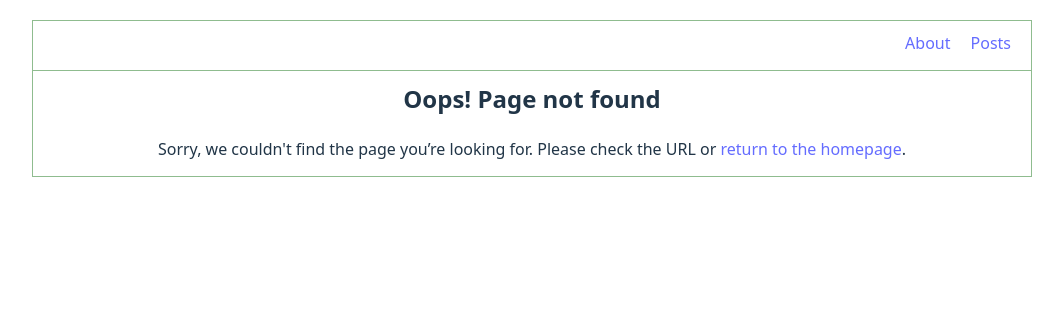
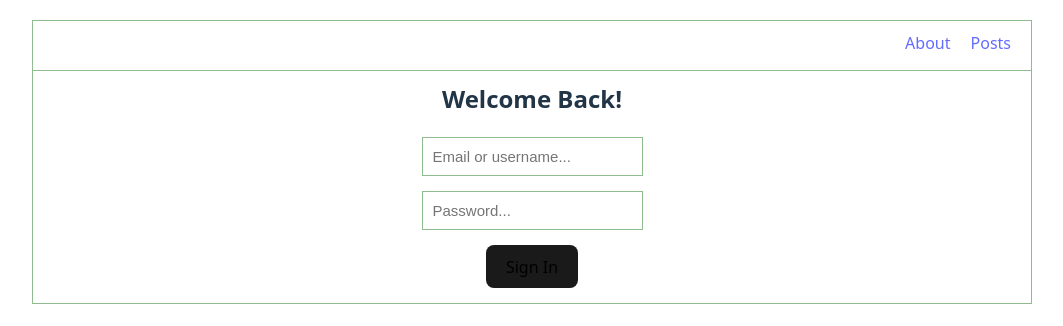
Before and after one commit to Gary217/react-posts-manager, a React (Vite) app: page /login in a window 1280 px wide. Before the commit this address led to /error. Shown: the top 326 px of the page, without its empty margins (108-1171 px from the left). Built offline with nearby package versions, Linux system fonts and the light colour scheme.

Commit message:
feat(router): add login page and auth-based routing

```diff
--- a/src/components/AppRouter.jsx
+++ b/src/components/AppRouter.jsx
@@ -1,13 +1,25 @@
 import { Navigate, Route, Routes } from 'react-router-dom';
-import { routes } from '../router/routes';
+import { privateRoutes, publicRoutes } from '../router/routes';
 
 export const AppRouter = () => {
+  const isAuth = false;
   return (
     <Routes>
-      {routes.map((r) => (
-        <Route path={r.path} element={<r.component />} key={r.path} />
-      ))}
-      <Route path="*" element={<Navigate to="/error" />} />
+      {isAuth ? (
+        <>
+          {privateRoutes.map((r) => (
+            <Route path={r.path} element={<r.component />} key={r.path} />
+          ))}
+          <Route path="*" element={<Navigate to="/error" replace />} />
+        </>
+      ) : (
+        <>
+          {publicRoutes.map((r) => (
+            <Route path={r.path} element={<r.component />} key={r.path} />
+          ))}
+          <Route path="*" element={<Navigate to="/login" replace />} />
+        </>
+      )}
     </Routes>
   );
 };
--- a/src/components/Navbar.jsx
+++ b/src/components/Navbar.jsx
@@ -1,12 +1,12 @@
 import { Link } from 'react-router-dom';
 import cl from './Navbar.module.css';
-import { routes } from '../router/routes';
+import { privateRoutes } from '../router/routes';
 
 export const Navbar = () => {
   return (
     <section className={cl.Navbar}>
       <nav className={cl.Navbar__content}>
-        {routes
+        {privateRoutes
           .filter((r) => r.nav)
           .map((r) => {
             return (
--- a/src/components/PostFilter.jsx
+++ b/src/components/PostFilter.jsx
@@ -14,7 +14,9 @@ export const PostFilter = ({ children, selectedSort, sortPosts, searchQuery, set
       {children}
       <div className={cl.PostFilter__content}>
         <MyInput
+          type="search"
           name="search"
+          autoComplete="on"
           placeholder="Search..."
           value={searchQuery}
           onChange={(e) => setSearchQuery(e.target.value)}
--- a/src/components/UI/input/MyInput.jsx
+++ b/src/components/UI/input/MyInput.jsx
@@ -1,5 +1,5 @@
 import cl from './MyInput.module.css';
 
-export const MyInput = (props) => {
-  return <input {...props} className={cl.MyInput} type="text" autoComplete="off"></input>;
+export const MyInput = ({ type = 'text', autoComplete = 'off', ...props }) => {
+  return <input type={type} autoComplete={autoComplete} {...props} className={cl.MyInput}></input>;
 };
--- /dev/null
+++ b/src/pages/Login.jsx
@@ -0,0 +1,20 @@
+import { MyButton } from '../components/UI/button/MyButton';
+import { MyInput } from '../components/UI/input/MyInput';
+
+export const Login = () => {
+  return (
+    <section>
+      <h1>Welcome Back!</h1>
+      <form style={{ display: 'flex', alignItems: 'center', gap: 15, flexDirection: 'column' }}>
+        <MyInput autoComplete="username" placeholder="Email or username..." name="login"></MyInput>
+        <MyInput
+          type="password"
+          autoComplete="current-password"
+          placeholder="Password..."
+          name="password"
+        ></MyInput>
+        <MyButton>Sign In</MyButton>
+      </form>
+    </section>
+  );
+};
--- a/src/router/routes.js
+++ b/src/router/routes.js
@@ -1,11 +1,14 @@
 import { About } from '../pages/About';
 import { Error } from '../pages/Error';
+import { Login } from '../pages/Login';
 import { PostIdPage } from '../pages/PostIdPage';
 import { Posts } from '../pages/Posts';
 
-export const routes = [
+export const privateRoutes = [
   { path: '/about', component: About, linkName: 'About', nav: true },
   { path: '/posts', component: Posts, linkName: 'Posts', nav: true },
   { path: '/posts/:id', component: PostIdPage },
   { path: '/error', component: Error },
 ];
+
+export const publicRoutes = [{ path: '/login', component: Login }];
```
